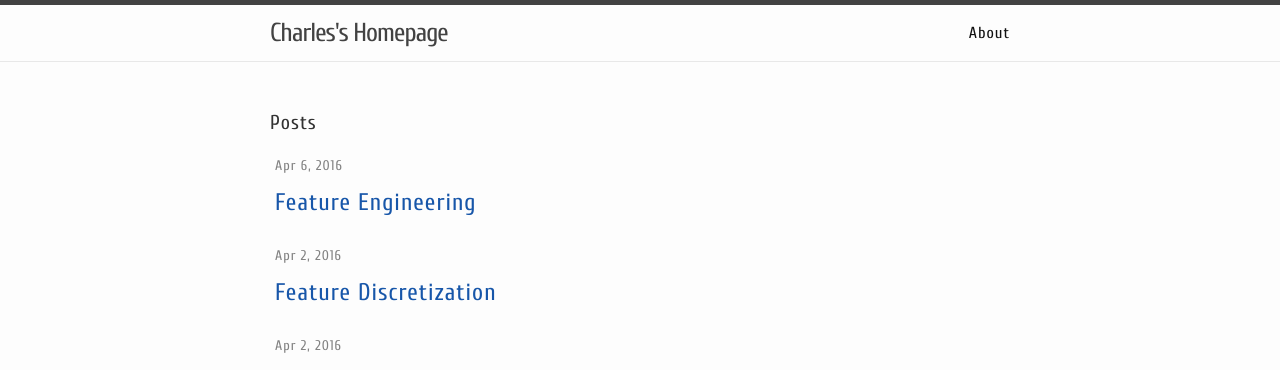
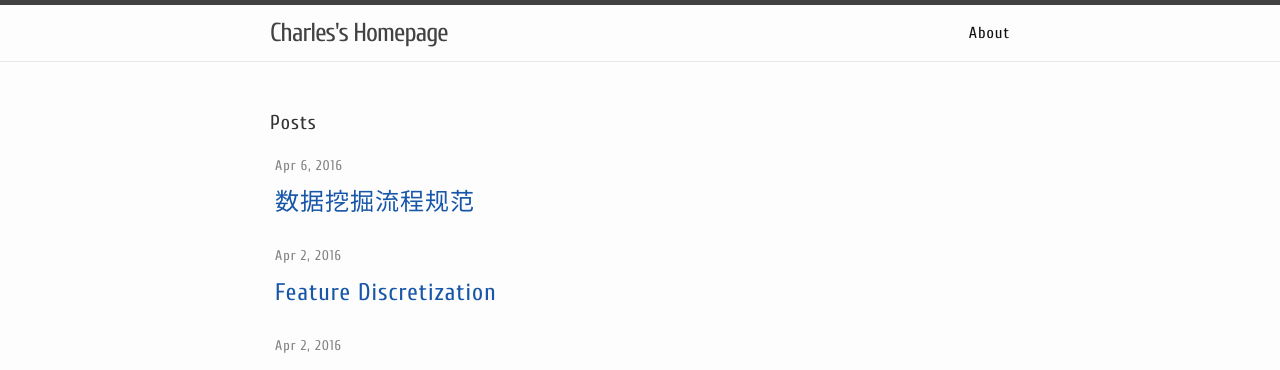
Before and after one commit to charleshm/charleshm.github.io, a Jekyll site: the page built from index.html, in a window 1280 px wide and 900 px high. Shown: the top 370 px of the window. Built offline with Jekyll 4.4.1, drawn with Linux system fonts in a browser that asks for light colours.

Commit message:
Data Mining

```diff
--- a/_posts/2016-04-06-Feature-Engineering.md
+++ b/_posts/2016-04-06-Feature-Engineering.md
@@ -2,7 +2,7 @@
 published: true
 author: Charles
 layout: post
-title:  "Feature Engineering"
+title:  "数据挖掘流程规范"
 date:   2016-04-06 15:30
 categories: 机器学习
 ---
```
